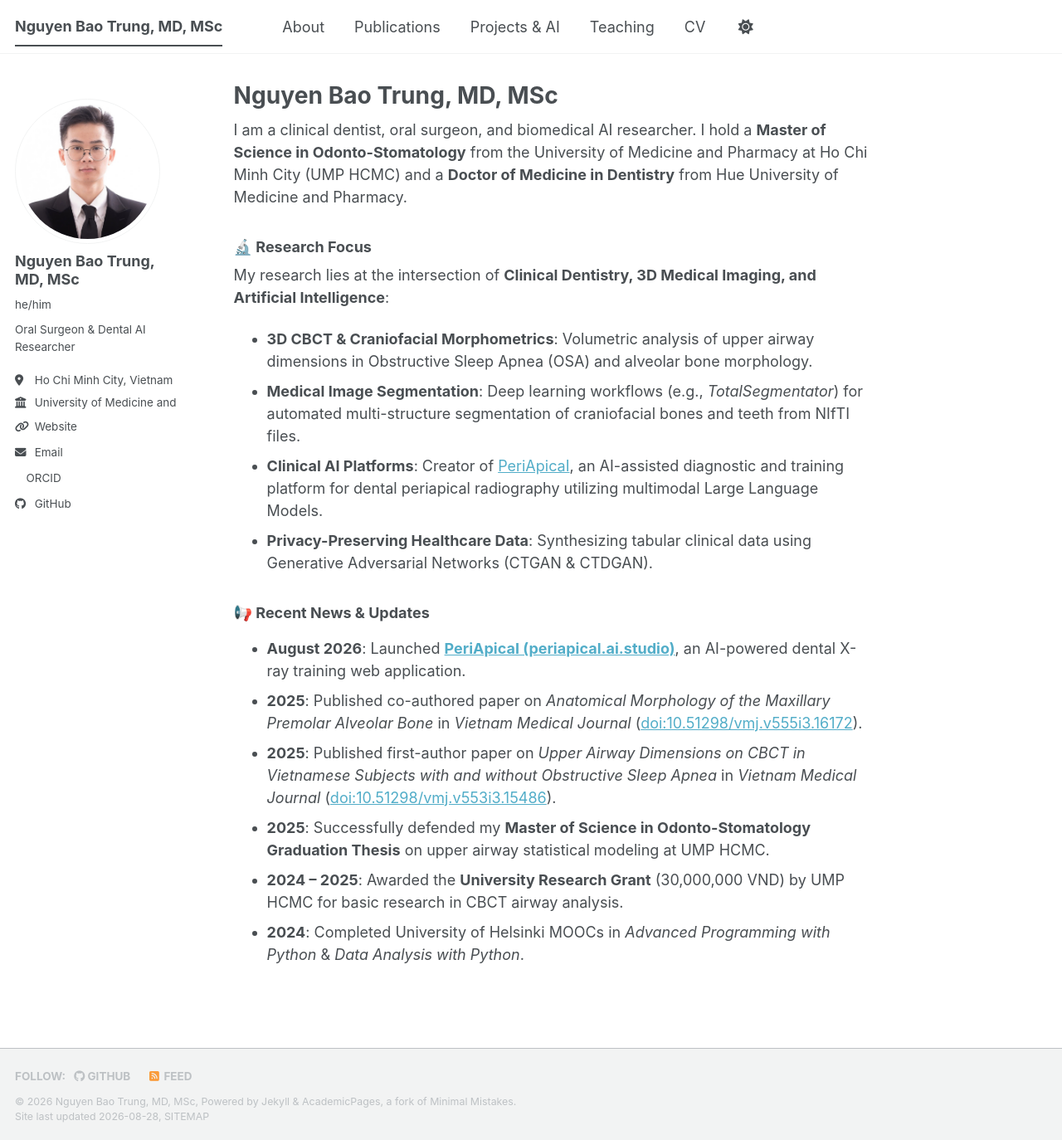
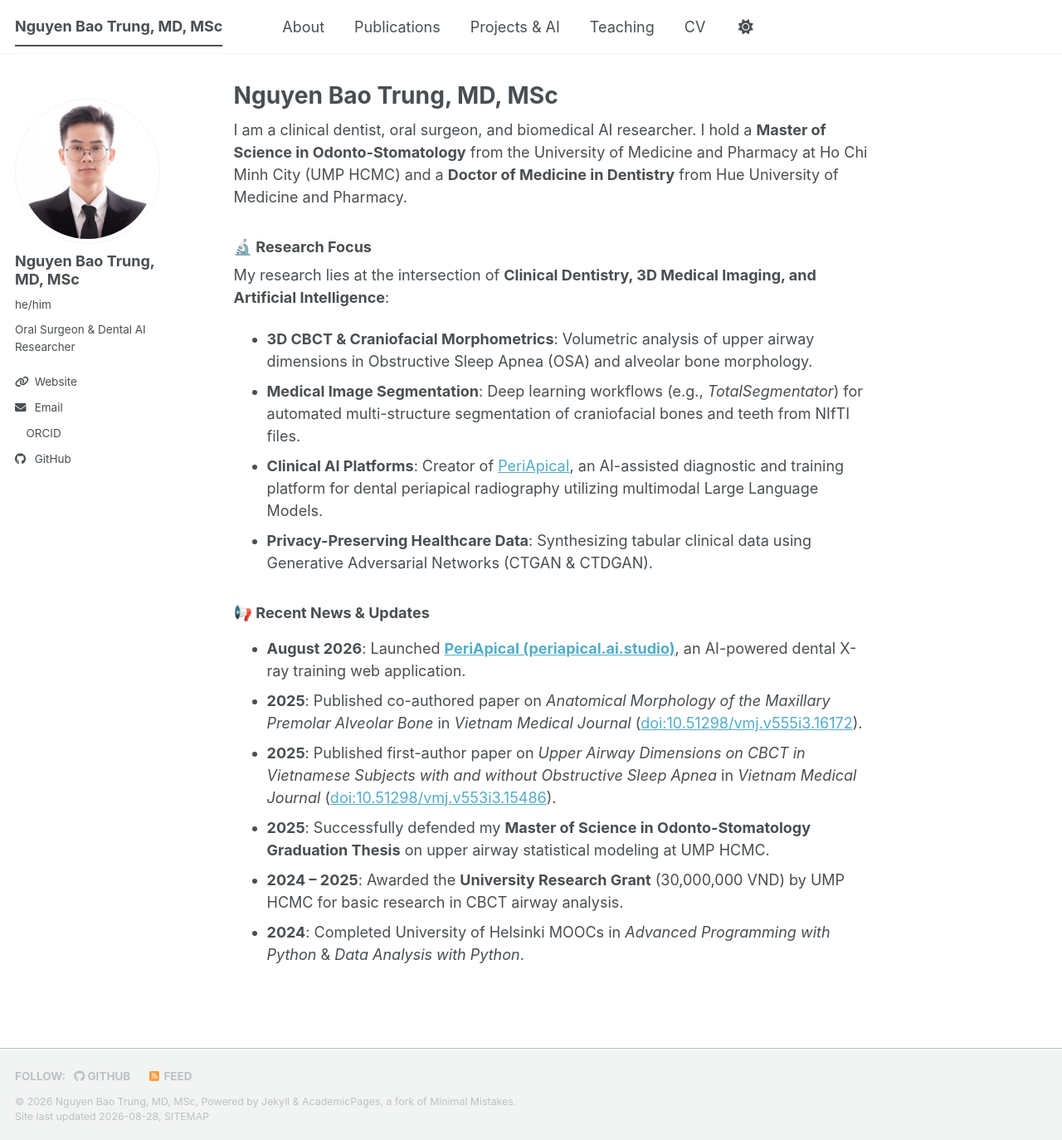
Before and after one commit to trungnb/trungnb.github.io, a Jekyll site: the page built from _pages/about.md, in a window 1280 px wide and 1374 px high. Shown: the whole window at 83% size. Built offline with Jekyll 4.4.1, drawn with Linux system fonts in a browser that asks for light colours; a style sheet for code colours, icons or effects is not loaded.

Commit message:
Update author URI and remove location and employer fields

```diff
--- a/_config.yml
+++ b/_config.yml
@@ -15,9 +15,7 @@ author:
   name             : "Nguyen Bao Trung, MD, MSc"
   pronouns         : "he/him"
   bio              : "Oral Surgeon & Dental AI Researcher"
-  location         : "Ho Chi Minh City, Vietnam"
-  employer         : "University of Medicine and Pharmacy at Ho Chi Minh City"
-  uri              : "https://periapical.ai.studio"
+  uri              : "https://trungnb.github.io"
   email            : "nbtrungrhm@gmail.com"
 
   # Academic websites
```
